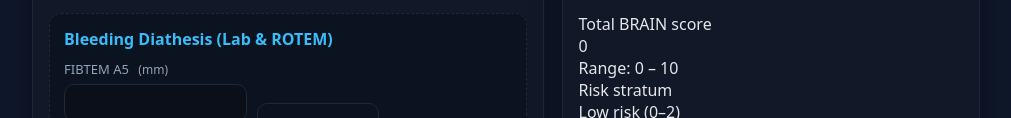
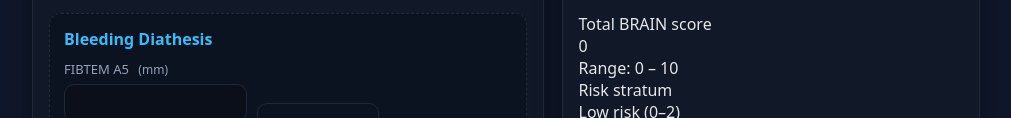
Before and after one commit to Neurodarsh/TBIBRAINSCORE, a plain HTML site: page index.html in a window 1280 px wide. Shown: the part 164-282 px from the top of the page, without its empty margins (134-1145 px from the left). Drawn offline with Linux system fonts and the light colour scheme.

Commit message:
Update index.html

```diff
--- a/index.html
+++ b/index.html
@@ -139,7 +139,7 @@
         <div class="body">
 
           <div class="section">
-            <h3>Bleeding Diathesis (Lab & ROTEM)</h3>
+            <h3>Bleeding Diathesis</h3>
             <div class="row">
               <div>
                 <label>FIBTEM A5 <span class="unit">(mm)</span></label>
```
